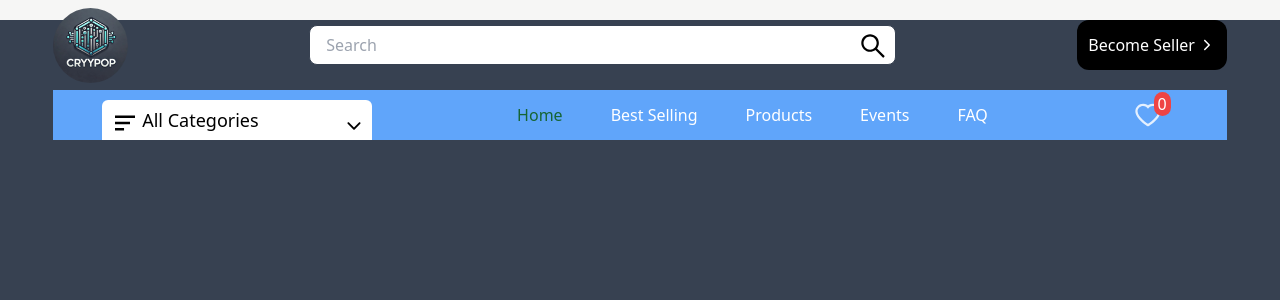
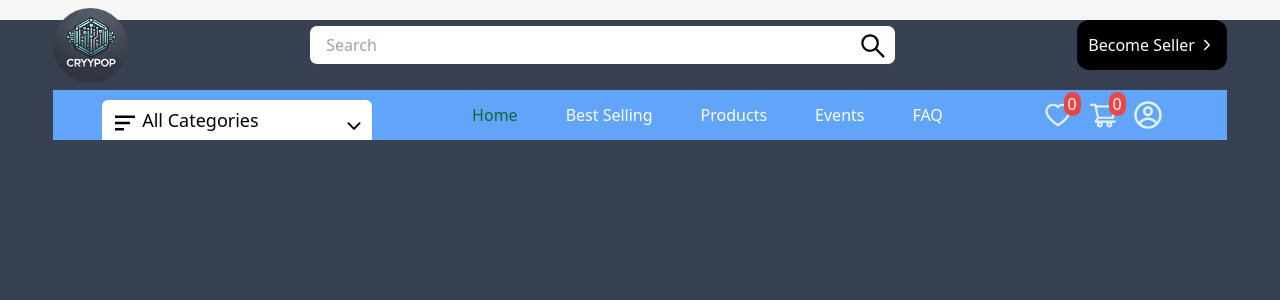
Before and after one commit to ofirtzabari/cmvp, a React (Create React App) app in the folder frontend/: page / in a window 1280 px wide. Shown: the top 300 px of the page. Built offline with nearby package versions, Linux system fonts and the light colour scheme.

Commit message:
add cart and profile icons

```diff
--- a/frontend/src/components/Layout/Header.jsx
+++ b/frontend/src/components/Layout/Header.jsx
@@ -2,13 +2,14 @@ import React from "react";
 import styles from "../../styles/styles";
 import { Link } from "react-router-dom";
 import { productData } from "../../static/data";
-import { AiOutlineHeart, AiOutlineSearch } from "react-icons/ai";
+import { AiOutlineHeart, AiOutlineSearch, AiOutlineShoppingCart } from "react-icons/ai";
 import { IoIosArrowForward } from "react-icons/io";
 import { BiMenuAltLeft } from "react-icons/bi";
 import { IoIosArrowDown } from "react-icons/io";
 import DropDown from "./DropDown.jsx";
 import { categoriesData } from "../../static/data";
 import Navbar from "./Navbar.jsx";
+import { CgProfile } from "react-icons/cg";
 
 const Header = ({ activeHeading }) => {
   const [searchTerm, setSearchTerm] = React.useState("");
@@ -116,7 +117,7 @@ const Header = ({ activeHeading }) => {
           <div className={`${styles.normalFlex} `}>
             <Navbar active={activeHeading} />
           </div>
-          <div>
+          <div className="flex">
             <div className={styles.normalFlex}>
               <div className="relative cursor-pointer mr-[15px]">
                 <AiOutlineHeart
@@ -127,6 +128,23 @@ const Header = ({ activeHeading }) => {
                  </span>
               </div>
             </div>
+            <div className={styles.normalFlex}>
+              <div className="relative cursor-pointer mr-[15px]">
+                <AiOutlineShoppingCart
+                 size={30}
+                 color="rgb(255 255 255 / 83%)" />
+                 <span className="absolute -top-2 -right-2 bg-red-500 text-white rounded-full px-1">
+                    0
+                 </span>
+              </div>
+            </div>
+            <div className={styles.normalFlex}>
+              <div className="relative cursor-pointer mr-[15px]">
+                <CgProfile
+                 size={30}
+                 color="rgb(255 255 255 / 83%)" />
+              </div>
+            </div>
           </div>
         </div>
       </div>
```
